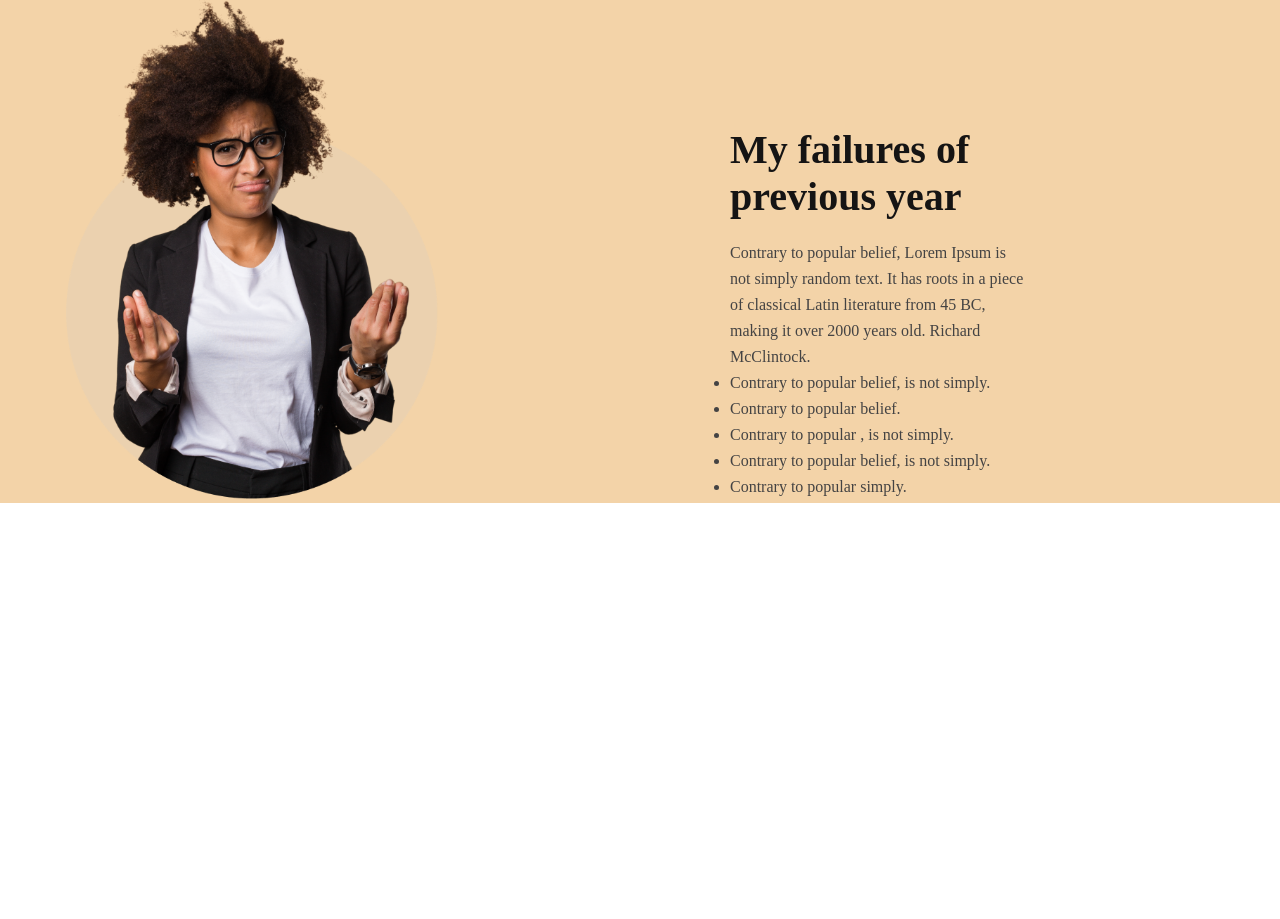
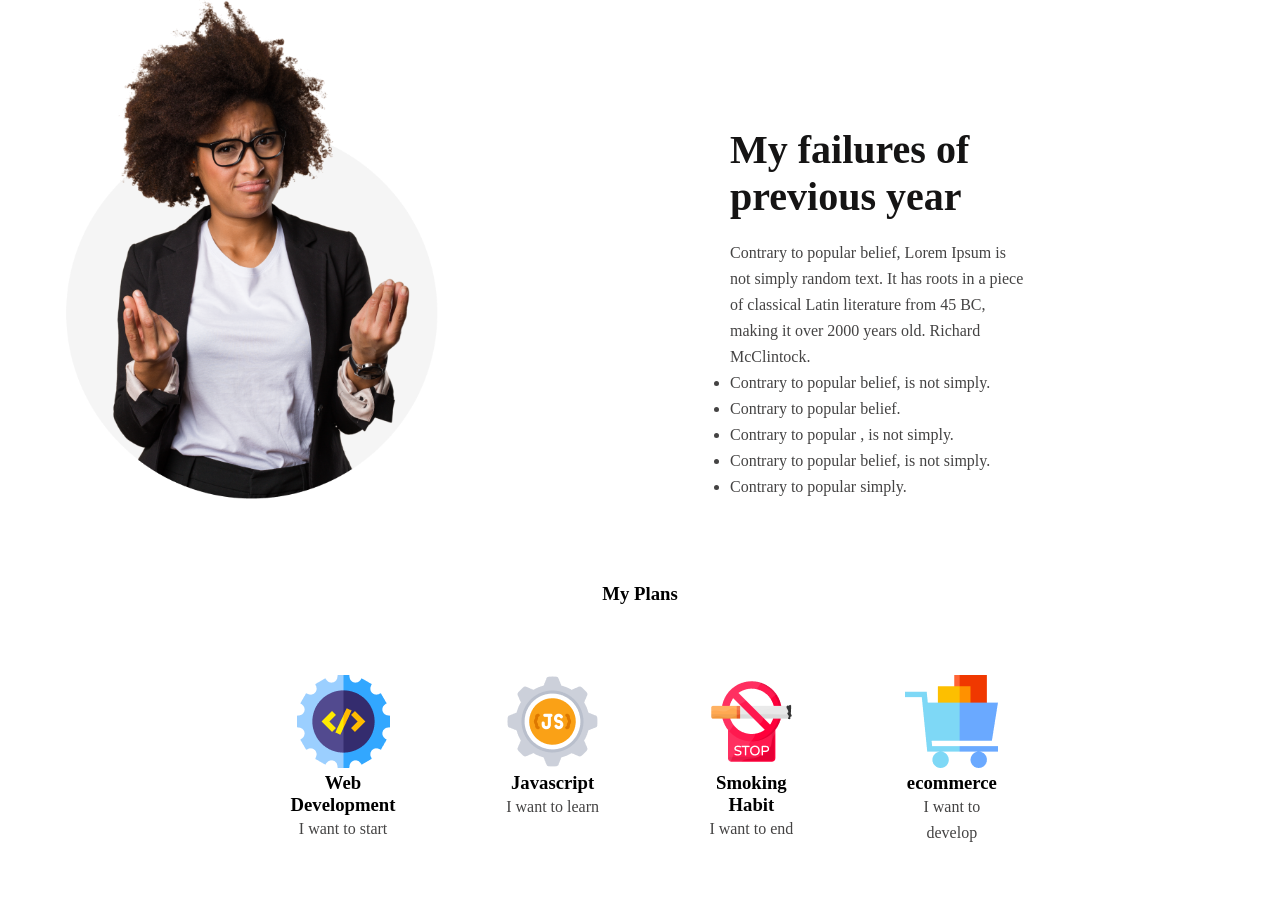
Before and after one commit to rajalishikh/my-2nd-task, a plain HTML site: page index.html in a window 1280 px wide. Shown: the part 930-1849 px from the top of the page. Before the commit the page ends 1450 px from the top, so only its background shows below. Drawn offline with Linux system fonts and the light colour scheme.

Commit message:
add my 2nd task heading and woman style  section

```diff
--- a/index.html
+++ b/index.html
@@ -47,6 +47,32 @@
 
     </section>
     <section class="section2">
+      <h3 class="plans ">My Plans</h3>
+      <div class="icons-div">
+        <div class="skill">
+          <img class="" src="images/icons/web.png">
+          <h3> Web Development</h3>
+          <p class="header-details">I want to start</p>
+        </div>
+        <div class="skill">
+          <img src="images/icons/js.png">
+          <h3> Javascript</h3>
+          <p class="header-details"> I want to learn</p>
+        </div>
+
+        <div class="skill">
+          <img src="images/icons/smoke.png">
+          <h3> Smoking Habit</h3>
+          <p class="header-details">I want to end</p>
+        </div>
+
+        <div class="skill">
+          <img src="images/icons/ecom.png">
+          <h3> ecommerce</h3>
+          <p class="header-details">I want to develop</p>
+        </div>
+
+      </div>
 
     </section>
     <section class="section3">
--- a/style/new.css
+++ b/style/new.css
@@ -55,7 +55,6 @@ margin: 0px 0px 20px 0;
   display: flex;
   justify-content: space-between;
   margin-top: 20px;
-  background-color: rgb(243, 211, 168);
 }
 /* woman image style  */
 .image-of-woman{
@@ -88,3 +87,25 @@ font-weight: 400;
 line-height: 26px;
 
 }
+/* my future plan */
+.section2{
+  margin: 80px 230px;
+
+}
+.icons-div{
+  display: flex;
+  justify-content: space-around;
+
+}
+.plans{
+  text-align: center;
+  margin-bottom: 20px;
+}
+.skill{
+  padding: 30px;
+  gap: 24px;
+
+  margin: 20px;
+  text-align: center;
+
+}
```
